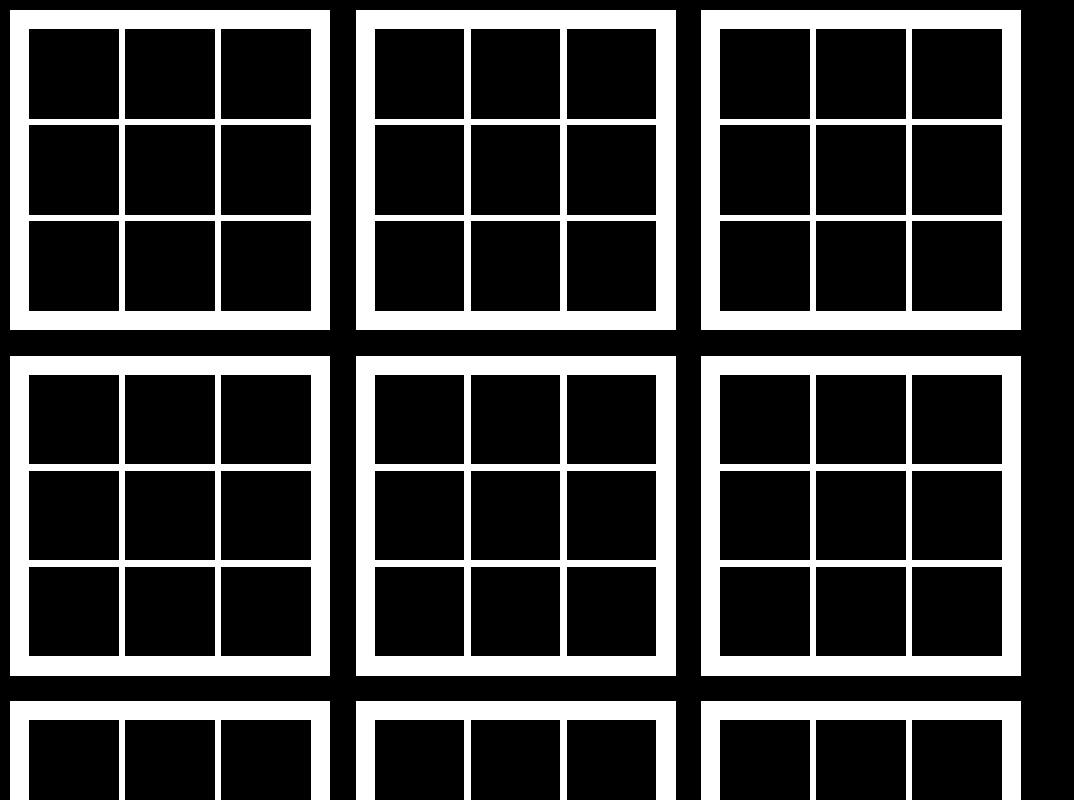
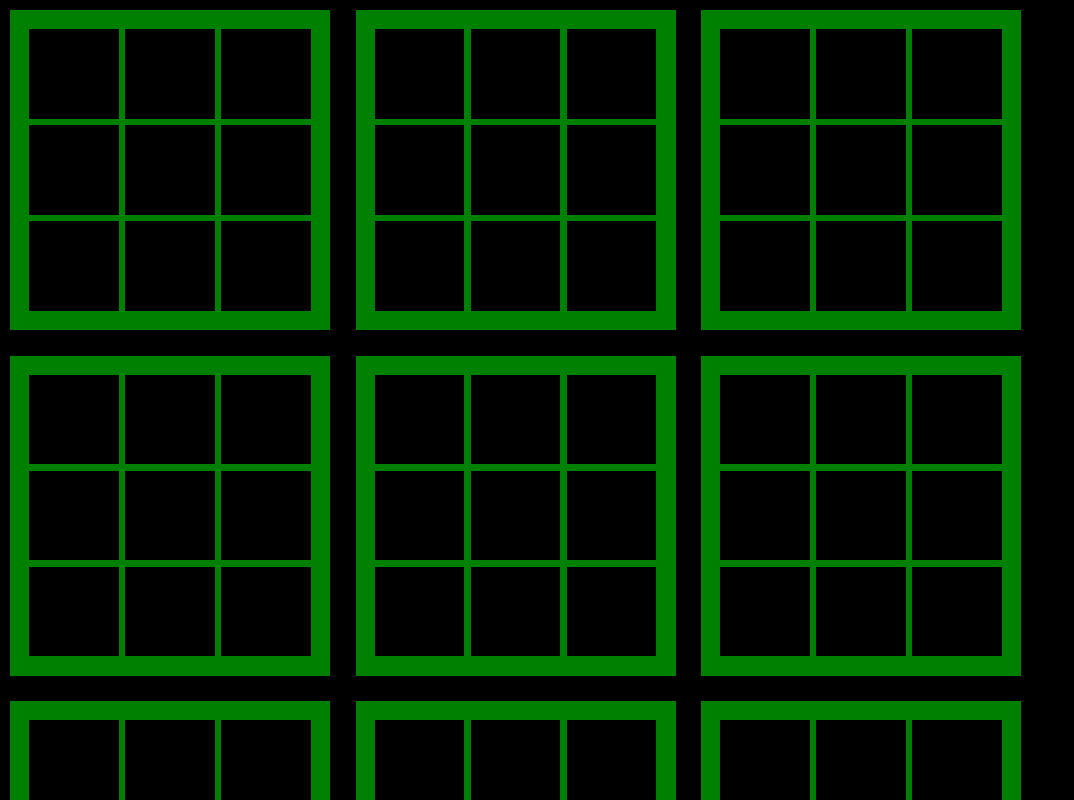
Before and after one commit to LaikaFusion/Ultimate-Tic-Tac-Toe, a React (Create React App) app in the folder ultimate-tic-tac-toe/: page / in a window 1280 px wide. Shown: the top 800 px of the page, without its empty margins (0-1074 px from the left). Built offline with nearby package versions, Linux system fonts and the light colour scheme.

Commit message:
Game works, lets style!

```diff
--- a/ultimate-tic-tac-toe/src/App.css
+++ b/ultimate-tic-tac-toe/src/App.css
@@ -1,30 +1,27 @@
-
-.gameCell{
+.gameCell {
   background-color: white;
   display: grid;
 
   grid-template-columns: 7vw 7vw 7vw;
   grid-template-rows: 7vw 7vw 7vw;
-  grid-column-gap: .5vw;
-  grid-row-gap: .5vw;
-justify-content: center;
+  grid-column-gap: 0.5vw;
+  grid-row-gap: 0.5vw;
+  justify-content: center;
   align-content: center;
-height: 100%;
-width: 100%;
-cursor: default;
-
+  height: 100%;
+  width: 100%;
+  cursor: default;
 }
-.subGameCell{
+.subGameCell {
   background: black;
-  color:white;
+  color: white;
   width: 100%;
   height: 100%;
   justify-content: center;
   align-items: center;
-  display:flex;
-
+  display: flex;
 }
-.gameGrid{
+.gameGrid {
   display: grid;
 
   grid-template-columns: 25vw 25vw 25vw;
@@ -32,24 +29,29 @@ cursor: default;
   grid-column-gap: 2vw;
   grid-row-gap: 2vw;
 
-  margin:10px
-
+  margin: 10px;
 }
-.cellCover{
+.cellCover {
   position: absolute;
-  box-sizing:border-box;
+  box-sizing: border-box;
   width: 25vw;
-  height:25vw;
+  height: 25vw;
   z-index: 3;
   background-color: white;
-  color:black;
+  color: black;
   display: none;
 }
-.displaySomething{
+.displaySomething {
   display: flex;
   align-items: center;
   justify-content: center;
   font-size: 24vw;
   cursor: default;
+}
+.active {
+  background-color: green;
+}
+.inactive{
+  pointer-events: none;
 
 }
--- a/ultimate-tic-tac-toe/src/App.js
+++ b/ultimate-tic-tac-toe/src/App.js
@@ -8,18 +8,60 @@ class App extends Component {
     this.state ={
       gameCells:['','','','','','','','',''],
       initial: true,
+      currentActive: 9,
+      currentTurn: 'X'
     }
   }
   gameGridMaker = () =>{
     return this.state.gameCells.map((element,index) => {
-        return <GameCell winmethod={this.gameCellWin} gameID={index} key={index}  />
+        return <GameCell switchturn={this.switchTurn} active={(this.state.currentActive=== index || this.state.currentActive=== 9)? true: false} changeactivemethod={this.changeActiveMethod} winmethod={this.gameCellWin} currentTurn={this.state.currentTurn} gameID={index} key={index}  />
     });
   }
   gameCellWin = () =>{
     let gameStates = JSON.parse(localStorage.getItem('gameStates').slice());
-    this.setState({gameCells : gameStates});
+    this.setState({gameCells : gameStates},()=>{
+      this.calculateWinner();
+
+    });
   }
-  componentDidMount() {
+  calculateWinner = () => {
+    const game = this.state.gameCells;
+    const lines = [
+      [0, 1, 2],
+      [3, 4, 5],
+      [6, 7, 8],
+      [0, 3, 6],
+      [1, 4, 7],
+      [2, 5, 8],
+      [0, 4, 8],
+      [2, 4, 6],
+    ];
+    if(game.indexOf(null) === -1){
+      console.log('D');
+
+    }
+    lines.forEach(element => {
+      if (game[element[0]] === game[element[1]] && game[element[0]] === game[element[2]] && game[element[0]] !== null) {
+        console.log(game[element[0]]);
+      }
+    });
+  }
+  changeActiveMethod = (value)=>{
+    if ( this.state.gameCells[value] ) {
+      this.setState({currentActive:9})
+    }
+    else{
+      this.setState({currentActive:value})
+    }
+  }
+  switchTurn= ()=>{
+    if (this.state.currentTurn === 'X') {
+      this.setState({currentTurn: 'O'})
+    } else {
+      this.setState({currentTurn: 'X'})
+    }
+  }
+  componentDidMount =()=> {
     if(this.state.initial === true){
       localStorage.setItem('gameStates', (JSON.stringify(Array(9).fill(null))));
       this.setState({initial:false});
--- a/ultimate-tic-tac-toe/src/components/GameCell.jsx
+++ b/ultimate-tic-tac-toe/src/components/GameCell.jsx
@@ -6,7 +6,6 @@ class gameCell extends Component {
     this.state = {
       ID: '',
       gameBoard: [],
-      currentTurn: 'X',
       winner: ''
 
     }
@@ -38,18 +37,14 @@ class gameCell extends Component {
       }
     });
   }
-  switchTurn(){
-    if (this.state.currentTurn === 'X') {
-      this.setState({currentTurn: 'O'})
-    } else {
-      this.setState({currentTurn: 'X'})
-    }
-  }
+
   fillSquare = (event)=>{
         if( event.target.textContent !=='' || event.target.textContent !=='X' || event.target.textContent !=='O'){
       let currentBoard = this.state.gameBoard.slice();
-      currentBoard[event.target.id] = this.state.currentTurn;
-      this.switchTurn();
+      currentBoard[event.target.id] = this.props.currentTurn;
+      this.props.changeactivemethod(parseInt(event.target.id));
+
+      this.props.switchturn();
       this.setState({gameBoard:currentBoard}, ()=>{
         this.calculateWinner();
       })
@@ -66,7 +61,7 @@ class gameCell extends Component {
 
   render() {
     return (
-      <div className='gameCell'>
+      <div className={this.props.active ? 'gameCell active':'gameCell inactive'}>
       <div className={ this.state.winner ?'cellCover displaySomething':'cellCover'}>{this.state.winner}</div>
         {this.state.gameBoard.map((element,index) => {
           return <div onClick={(element)?()=>{}:this.fillSquare} id={ index.toString() } key={this.state.ID.toString() + index.toString() } className='subGameCell'> {element} </div>
```
